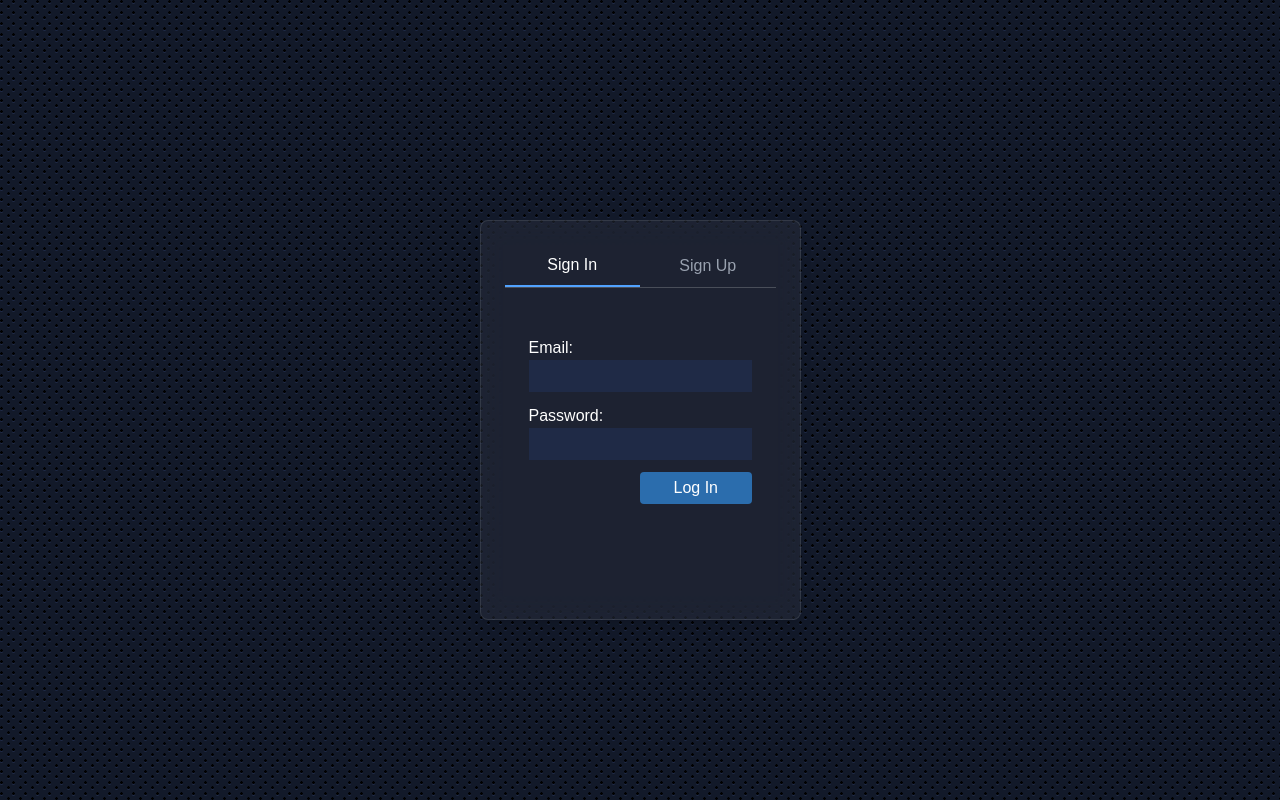
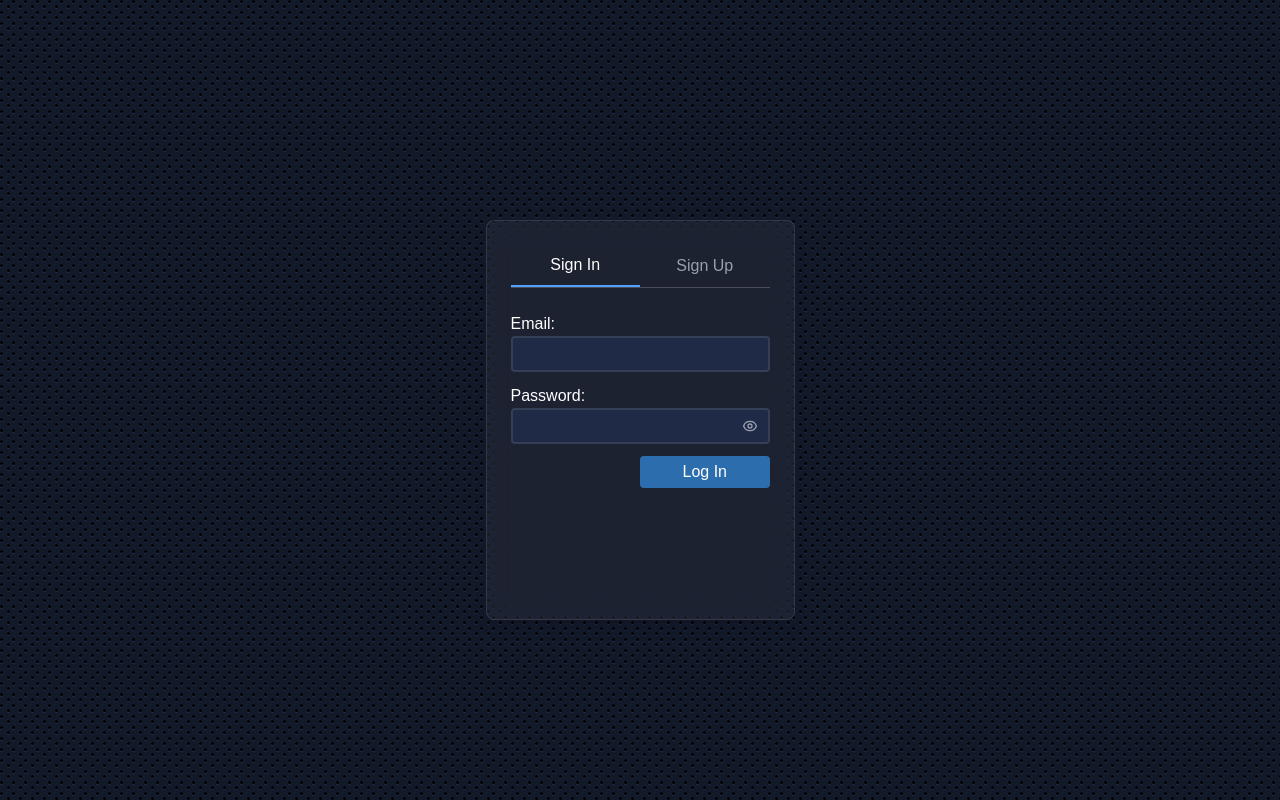
Before and after one commit to DavJesse/stock-folio, a Next.js app: page / in a window 1280 px wide. Built offline with nearby package versions, Linux system fonts and the light colour scheme; no server answers.

Commit message:
feat: update SignInForm component to include password visibility toggle button (#82.2)

```diff
--- a/components/SignInForm.tsx
+++ b/components/SignInForm.tsx
@@ -23,6 +23,9 @@ export default function SignInForm() {
   // Form field states
   const [email, setEmail] = useState('')
   const [password, setPassword] = useState('')
+
+  // Password visibility state
+  const [showPassword, setShowPassword] = useState(false)
 
   // UI feedback states
   const [error, setError] = useState<string | null>(null)
@@ -106,7 +109,7 @@ export default function SignInForm() {
 
   return (
     <form onSubmit={handleSubmit} aria-label="login-form">
-      <div className="flex flex-col gap-3 p-6">
+      <div className="flex flex-col gap-3">
         {error && (
           <p role="alert" className="text-[var(--warning-color)]">
             {error}
@@ -128,7 +131,7 @@ export default function SignInForm() {
           <input
             id="email"
             type="email"
-            className="bg-[var(--primary-background)] text-white py-1 px-2"
+            className="bg-[var(--primary-background)] text-white py-1 px-2 w-full border-2 border-gray-600/50 rounded transition-all duration-300 ease-in-out focus:outline-none focus:border-blue-400 focus:shadow-xl focus:shadow-blue-400/20 hover:border-gray-500/70"
             value={email}
             onChange={(e) => setEmail(e.target.value)}
             required
@@ -141,14 +144,51 @@ export default function SignInForm() {
             Password:
           </label>
           <br />
+          <div className="relative">
             <input
               id="password"
-            type="password"
-            className="bg-[var(--primary-background)] text-white py-1 px-2"
+              type={showPassword ? "text" : "password"}
+              className="bg-[var(--primary-background)] text-white py-1 px-2 pr-10 w-full border-2 border-gray-600/50 rounded transition-all duration-300 ease-in-out focus:outline-none focus:border-blue-400 focus:shadow-xl focus:shadow-blue-400/20 hover:border-gray-500/70"
               value={password}
               onChange={(e) => setPassword(e.target.value)}
               required
             />
+            <button
+              type="button"
+              onClick={() => setShowPassword(!showPassword)}
+              className={`absolute right-2 top-1/2 transform -translate-y-1/2 p-1 rounded transition-all duration-300 ease-in-out ${
+                showPassword
+                  ? 'text-blue-400 shadow-lg shadow-blue-400/20'
+                  : 'text-gray-400 hover:text-gray-300'
+              }`}
+              aria-label={showPassword ? "Hide password" : "Show password"}
+            >
+              <svg
+                className="w-4 h-4"
+                fill="none"
+                stroke="currentColor"
+                viewBox="0 0 24 24"
+              >
+                {showPassword ? (
+                  // Eye slash icon (hide)
+                  <path
+                    strokeLinecap="round"
+                    strokeLinejoin="round"
+                    strokeWidth={2}
+                    d="M13.875 18.825A10.05 10.05 0 0112 19c-4.478 0-8.268-2.943-9.543-7a9.97 9.97 0 011.563-3.029m5.858.908a3 3 0 114.243 4.243M9.878 9.878l4.242 4.242M9.878 9.878L3 3m6.878 6.878L21 21m-7.757-7.757L21 21m-7.757-7.757a3 3 0 00-4.243-4.243m4.243 4.243L9.878 9.878"
+                  />
+                ) : (
+                  // Eye icon (show)
+                  <path
+                    strokeLinecap="round"
+                    strokeLinejoin="round"
+                    strokeWidth={2}
+                    d="M15 12a3 3 0 11-6 0 3 3 0 016 0z M2.458 12C3.732 7.943 7.523 5 12 5c4.478 0 8.268 2.943 9.542 7-1.274 4.057-5.064 7-9.542 7-4.477 0-8.268-2.943-9.542-7z"
+                  />
+                )}
+              </svg>
+            </button>
+          </div>
         </div>
 
         {/* Submit button */}
```
Lines whose indentation alone changed are shown as unchanged.
